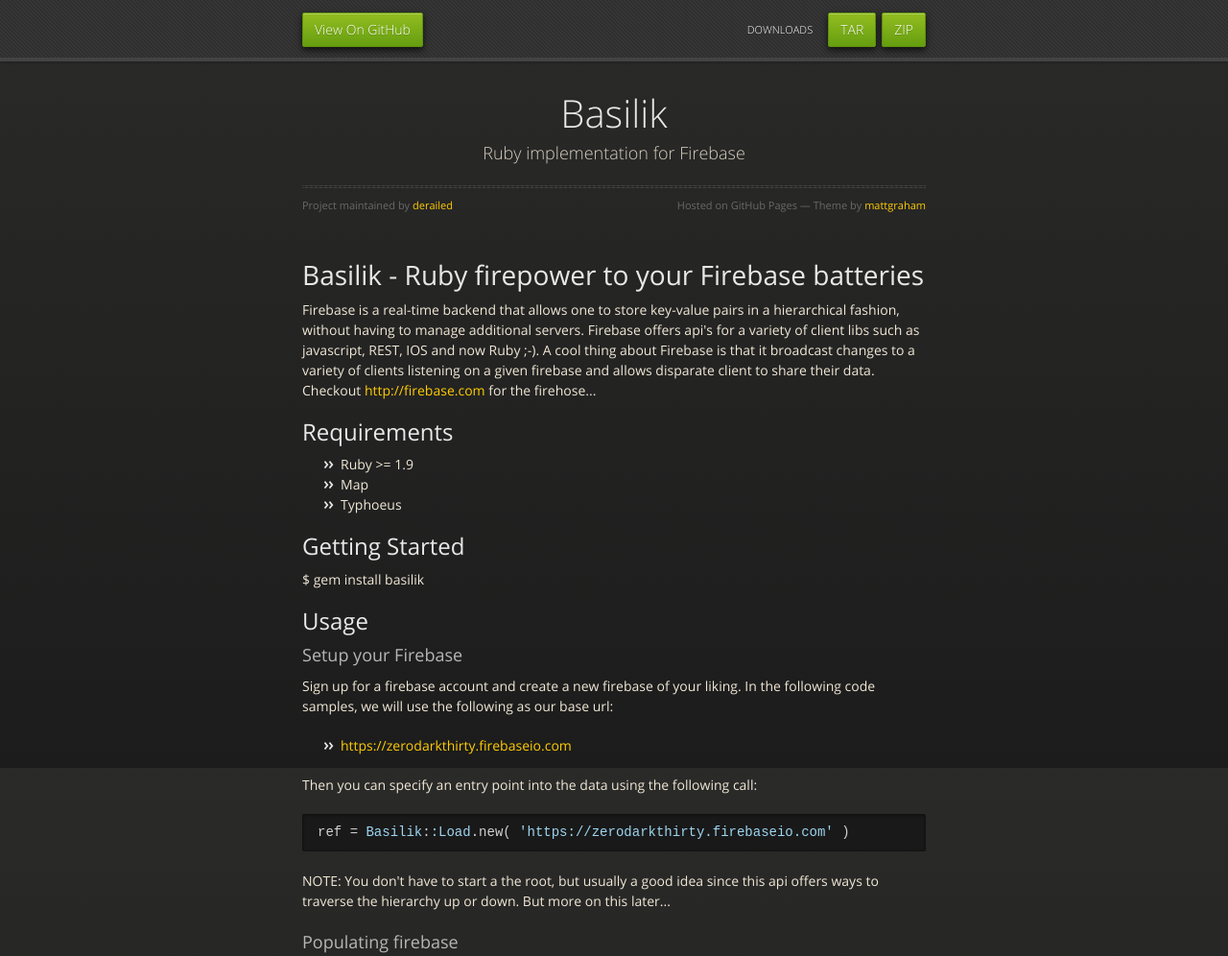
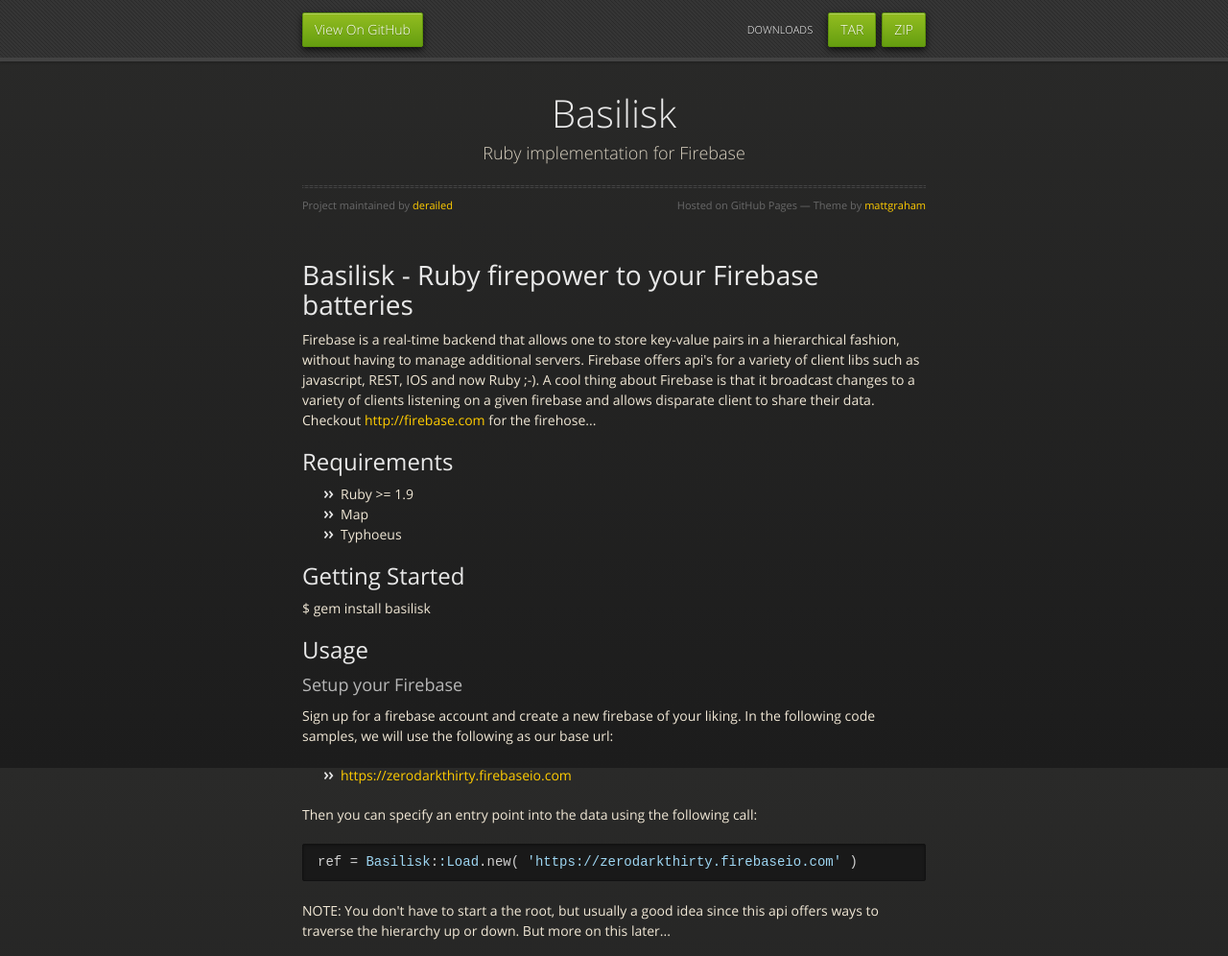
Before and after one commit to derailed/bigbertha, a plain HTML site: page index.html in a window 1280 px wide. Shown: the top 996 px of the page at 96% size. Drawn offline with nearby package versions, Linux system fonts and the light colour scheme.

Commit message:
update site

```diff
--- a/index.html
+++ b/index.html
@@ -3,7 +3,7 @@
   <head>
     <meta charset="utf-8">
     <meta http-equiv="X-UA-Compatible" content="chrome=1">
-    <title>Basilik by derailed</title>
+    <title>Basilisk by derailed</title>
     <link rel="stylesheet" href="stylesheets/styles.css">
     <link rel="stylesheet" href="stylesheets/pygment_trac.css">
     <script src="https://ajax.googleapis.com/ajax/libs/jquery/1.7.1/jquery.min.js"></script>
@@ -31,14 +31,14 @@
 
       <section>
         <div id="title">
-          <h1>Basilik</h1>
+          <h1>Basilisk</h1>
           <p>Ruby implementation for Firebase</p>
           <hr>
           <span class="credits left">Project maintained by <a href="https://github.com/derailed">derailed</a></span>
           <span class="credits right">Hosted on GitHub Pages &mdash; Theme by <a href="http://twitter.com/#!/michigangraham">mattgraham</a></span>
         </div>
 
-        <h1>Basilik - Ruby firepower to your Firebase batteries</h1>
+        <h1>Basilisk - Ruby firepower to your Firebase batteries</h1>
 
 <p>Firebase is a real-time backend that allows one to store key-value pairs in a hierarchical fashion, without
 having to manage additional servers. Firebase offers api's for a variety of client libs such as javascript,
@@ -53,7 +53,7 @@ on a given firebase and allows disparate client to share their data. Checkout <a
 <li>Typhoeus</li>
 </ul><h2>Getting Started</h2>
 
-<p>$ gem install basilik</p>
+<p>$ gem install basilisk</p>
 
 <h2>Usage</h2>
 
@@ -66,7 +66,7 @@ In the following code samples, we will use the following as our base url:</p>
 <li><a href="https://zerodarkthirty.firebaseio.com">https://zerodarkthirty.firebaseio.com</a></li>
 </ul><p>Then you can specify an entry point into the data using the following call:</p>
 
-<div class="highlight"><pre><span class="n">ref</span> <span class="o">=</span> <span class="ss">Basilik</span><span class="p">:</span><span class="ss">:Load</span><span class="o">.</span><span class="n">new</span><span class="p">(</span> <span class="s1">'https://zerodarkthirty.firebaseio.com'</span> <span class="p">)</span>
+<div class="highlight"><pre><span class="n">ref</span> <span class="o">=</span> <span class="ss">Basilisk</span><span class="p">:</span><span class="ss">:Load</span><span class="o">.</span><span class="n">new</span><span class="p">(</span> <span class="s1">'https://zerodarkthirty.firebaseio.com'</span> <span class="p">)</span>
 </pre></div>
 
 <p>NOTE: You don't have to start a the root, but usually a good idea since this api
@@ -327,7 +327,7 @@ Setting priority affects the retrieval as follows (See firebase web site for det
 <p>You can secure you firebase store using a secret token and grant access for permissions on the store using rules.
 Please refer to the firebase docs for details.</p>
 
-<div class="highlight"><pre><span class="n">ref</span> <span class="o">=</span> <span class="ss">Basilik</span><span class="p">:</span><span class="ss">:Load</span><span class="o">.</span><span class="n">new</span><span class="p">(</span> <span class="s1">'https://bozo.firebaseio.com'</span><span class="p">,</span> <span class="n">my_secret_token</span> <span class="p">)</span>
+<div class="highlight"><pre><span class="n">ref</span> <span class="o">=</span> <span class="ss">Basilisk</span><span class="p">:</span><span class="ss">:Load</span><span class="o">.</span><span class="n">new</span><span class="p">(</span> <span class="s1">'https://bozo.firebaseio.com'</span><span class="p">,</span> <span class="n">my_secret_token</span> <span class="p">)</span>
 <span class="n">ref</span><span class="o">.</span><span class="n">set</span><span class="p">(</span> <span class="ss">tmp</span><span class="p">:</span> <span class="p">{</span> <span class="ss">a</span><span class="p">:</span> <span class="mi">0</span><span class="p">,</span> <span class="ss">b</span><span class="p">:</span> <span class="mi">1</span> <span class="p">}</span> <span class="p">)</span>
 <span class="n">ref</span><span class="o">.</span><span class="n">set_rules</span><span class="p">(</span>
   <span class="p">{</span> <span class="s1">'.read'</span> <span class="o">=&gt;</span> <span class="kp">true</span><span class="p">,</span> <span class="s1">'.write'</span> <span class="o">=&gt;</span> <span class="kp">false</span><span class="p">,</span>
@@ -335,7 +335,7 @@ Please refer to the firebase docs for details.</p>
   <span class="p">}</span>
 <span class="p">)</span>
 <span class="n">res</span> <span class="o">=</span> <span class="n">ref</span><span class="o">.</span><span class="n">child</span><span class="p">(</span><span class="ss">:tmp</span><span class="p">)</span><span class="o">.</span><span class="n">read</span> <span class="c1"># =&gt; { a: 0, b: 1 }</span>
-<span class="n">ref</span><span class="o">.</span><span class="n">set</span><span class="p">(</span> <span class="ss">tmp</span><span class="p">:</span> <span class="p">{</span><span class="ss">d</span><span class="p">:</span><span class="mi">0</span><span class="p">}</span> <span class="p">)</span> <span class="p">}</span> <span class="c1"># =&gt; Basilik::Action::PermissionDeniedError</span>
+<span class="n">ref</span><span class="o">.</span><span class="n">set</span><span class="p">(</span> <span class="ss">tmp</span><span class="p">:</span> <span class="p">{</span><span class="ss">d</span><span class="p">:</span><span class="mi">0</span><span class="p">}</span> <span class="p">)</span> <span class="p">}</span> <span class="c1"># =&gt; Basilisk::Action::PermissionDeniedError</span>
 </pre></div>
 
 <h2>Contact</h2>
@@ -348,7 +348,7 @@ Please refer to the firebase docs for details.</p>
 <li><a href="mailto:fernand.galiana@gmail.com">fernand.galiana@gmail.com</a></li>
 </ul><h2>License</h2>
 
-<p>Basilik is released under the <a href="http://opensource.org/licenses/MIT">MIT</a> license.</p>
+<p>Basilisk is released under the <a href="http://opensource.org/licenses/MIT">MIT</a> license.</p>
 
 <h2>History</h2>
 
```
Also changed, not shown: 1 other file.
